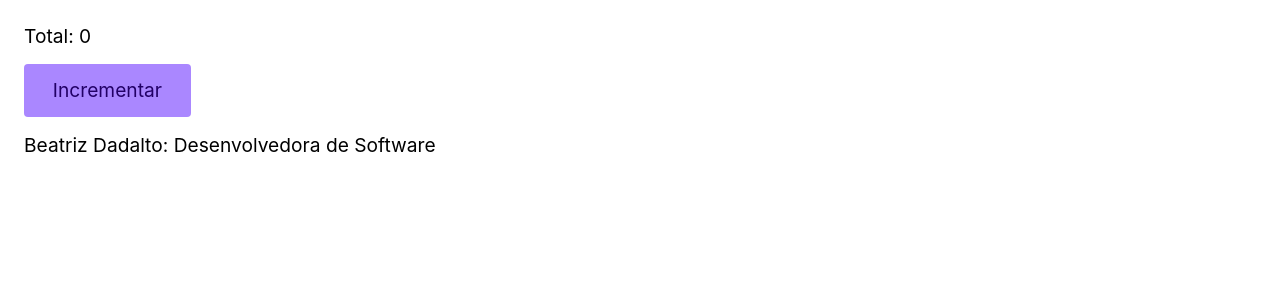
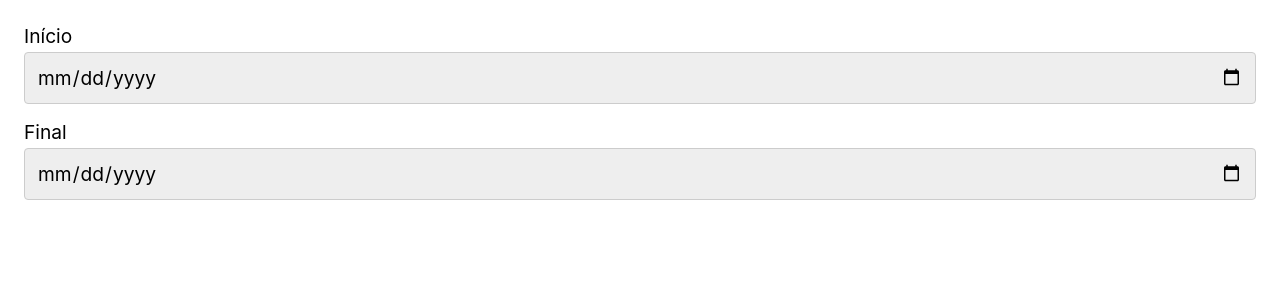
Before and after one commit to beatriz-dadalto/react-com-typescript-origamid, a React (Vite) app: page / in a window 1280 px wide. Shown: the top 300 px of the page. Built offline with nearby package versions, Linux system fonts and the light colour scheme.

Commit message:
useState TSX 2

```diff
--- a/src/App.tsx
+++ b/src/App.tsx
@@ -1,39 +1,48 @@
 import React from "react";
-import Button from "./Button";
-
-function user() {
-  return {
-    nome: "Beatriz Dadalto",
-    profissao: "Desenvolvedora de Software",
-  };
-}
-
-type User = {
-  nome: string;
-  profissao: string;
-};
+import Input from "./Input";
+import { Venda } from "./Venda";
 
 function App() {
-  const [data, setData] = React.useState<null | User>(null);
-  const [total, setTotal] = React.useState(0)
+  const [inicio, setInicio] = React.useState("");
+  const [final, setFinal] = React.useState("");
+  const [data, setData] = React.useState<null | Venda[]>(null);
 
   React.useEffect(() => {
-    setTimeout(() => {
-      setData(user());
-    }, 1000);
-  }, []);
+    if (inicio !== "" && final !== "") {
+      fetch(`https://data.origamid.dev/vendas/?inicio=${inicio}&final=${final}`)
+        .then((response) => response.json())
+        .then((json) => setData(json as Venda[]))
+        .catch((error) => console.log(error));
+    }
+  }, [inicio, final]);
 
   return (
     <div>
       <div>
-        <p>Total: {total}</p>
-        <Button incrementar={setTotal}/>
+        <Input
+          id="inicio"
+          label="Início"
+          setState={setInicio}
+          type="date"
+          value={inicio}
+        />
+        <Input
+          id="final"
+          label="Final"
+          setState={setFinal}
+          type="date"
+          value={final}
+        />
       </div>
-      {data !== null && (
-        <div>
-          {data.nome}: {data.profissao}
-        </div>
-      )}
+      <ul>
+        {data !== null && <p>Total de vendas: {data.length}</p>}
+        {data !== null &&
+          data.map((venda) => (
+            <li key={venda.id}>
+              {venda.nome}: {venda.status}
+            </li>
+          ))}
+      </ul>
     </div>
   );
 }
--- a/src/Button.tsx
+++ /dev/null
@@ -1,19 +0,0 @@
-import React from "react";
-
-type ButtonProps = {
-  incrementar: React.Dispatch<React.SetStateAction<number>>;
-};
-
-const Button = ({ incrementar }: ButtonProps) => {
-  return (
-    <button
-      onClick={() => {
-        incrementar((number) => number + 1);
-      }}
-    >
-      Incrementar
-    </button>
-  );
-};
-
-export default Button;
--- /dev/null
+++ b/src/Input.tsx
@@ -0,0 +1,26 @@
+import React from "react";
+
+type InputProps = React.ComponentProps<"input"> & {
+  label: string;
+  id: string;
+  setState: React.Dispatch<React.SetStateAction<string>>;
+};
+
+function Input({ label, id, setState, ...props }: InputProps) {
+  return (
+    <div style={{ marginBottom: "1rem" }}>
+      <label>{label}</label>
+      <input
+        id={id}
+        name={id}
+        onChange={(event) => {
+          setState(event.currentTarget.value);
+        }}
+        type="text"
+        {...props}
+      />
+    </div>
+  );
+}
+
+export default Input;
--- /dev/null
+++ b/src/Venda.ts
@@ -0,0 +1,9 @@
+export type Venda = {
+  id: string;
+  nome: string;
+  preco: number;
+  status: string;
+  pagamento: string;
+  parcelas: number;
+  data: string;
+};
```
